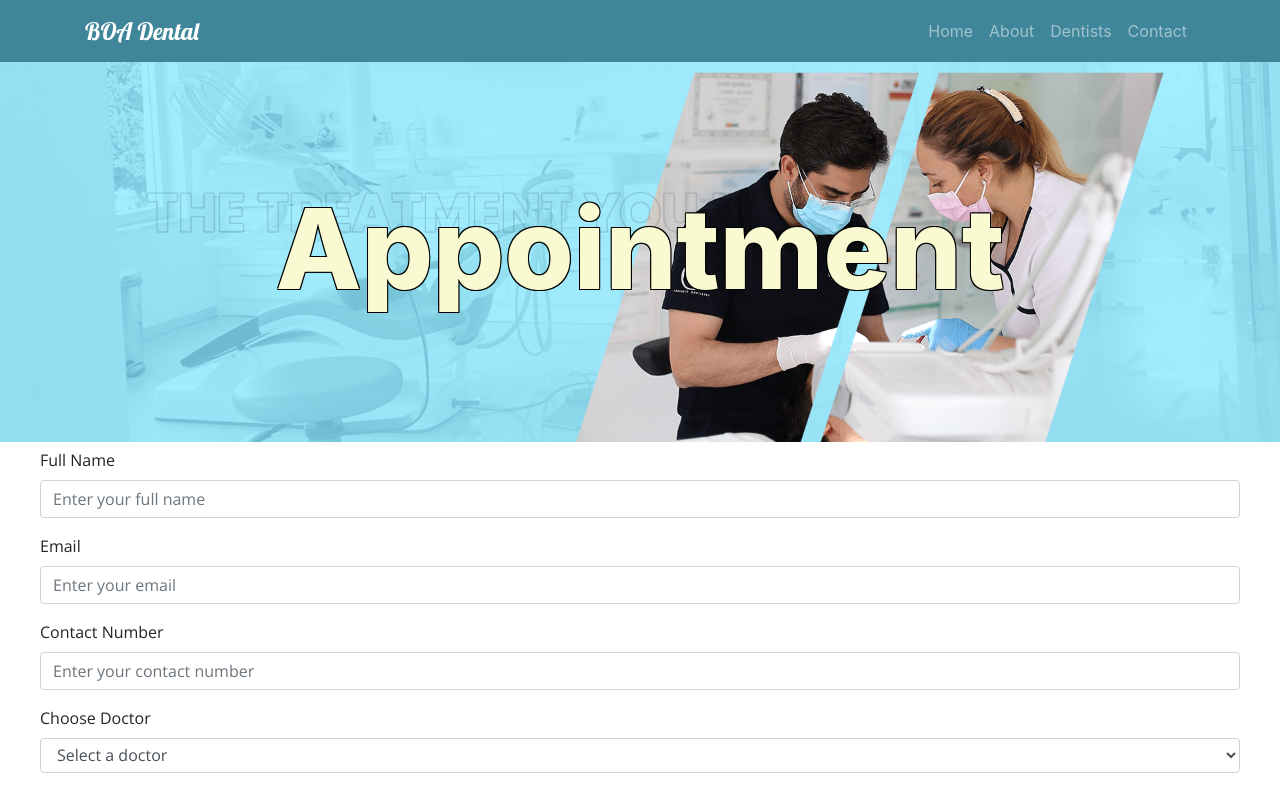
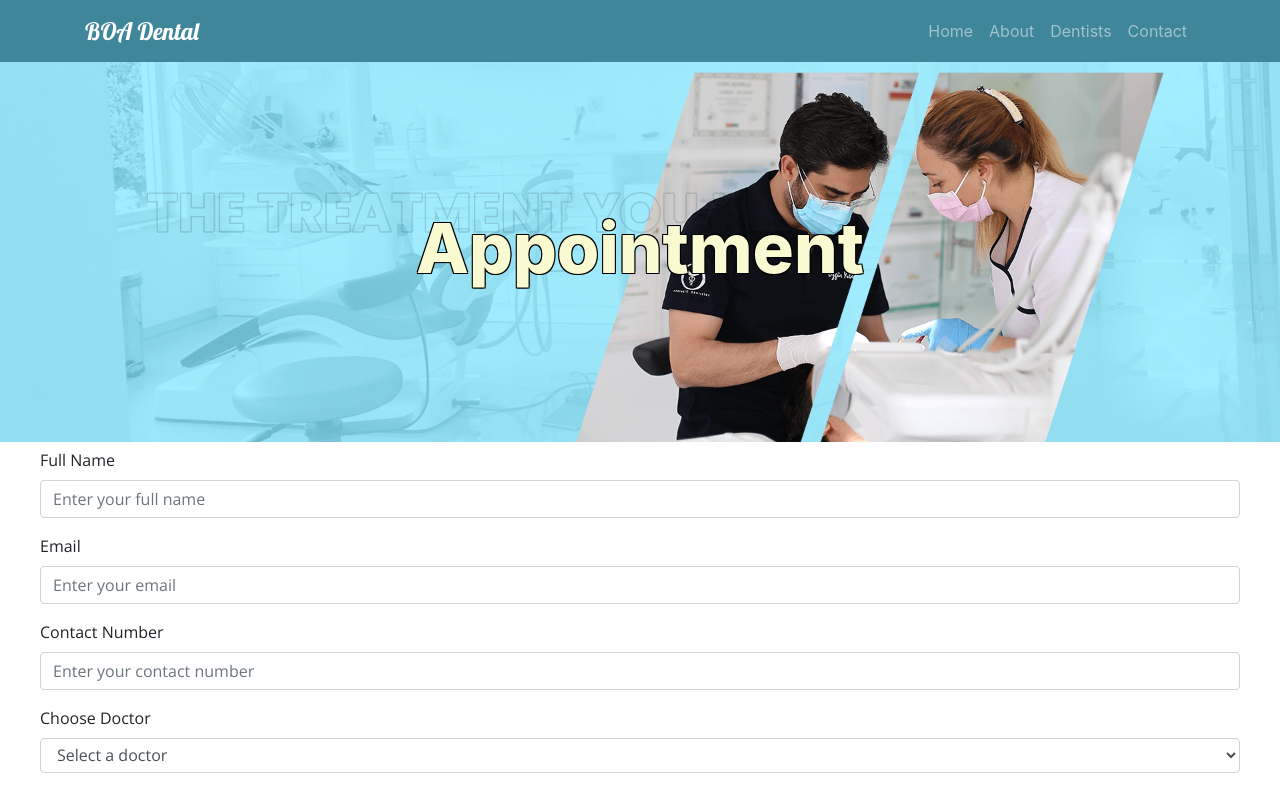
Before and after one commit to atkaksoy501/BOA-Dental, a plain HTML site: page web_project/appointment.html in a window 1280 px wide. Shown: the top 786 px of the page. Drawn offline with nearby package versions, Linux system fonts and the light colour scheme.

Commit message:
improvments in appointment.css

```diff
--- a/web_project/css/appointment.css
+++ b/web_project/css/appointment.css
@@ -138,7 +138,7 @@ p {
         -1px 1px 0 #000,
         1px 1px 0 #000;
     /* Adjust text color as needed */
-    font-size: 7rem;
+    font-size: 4.3rem;
 }
 
 .banner p {
```
